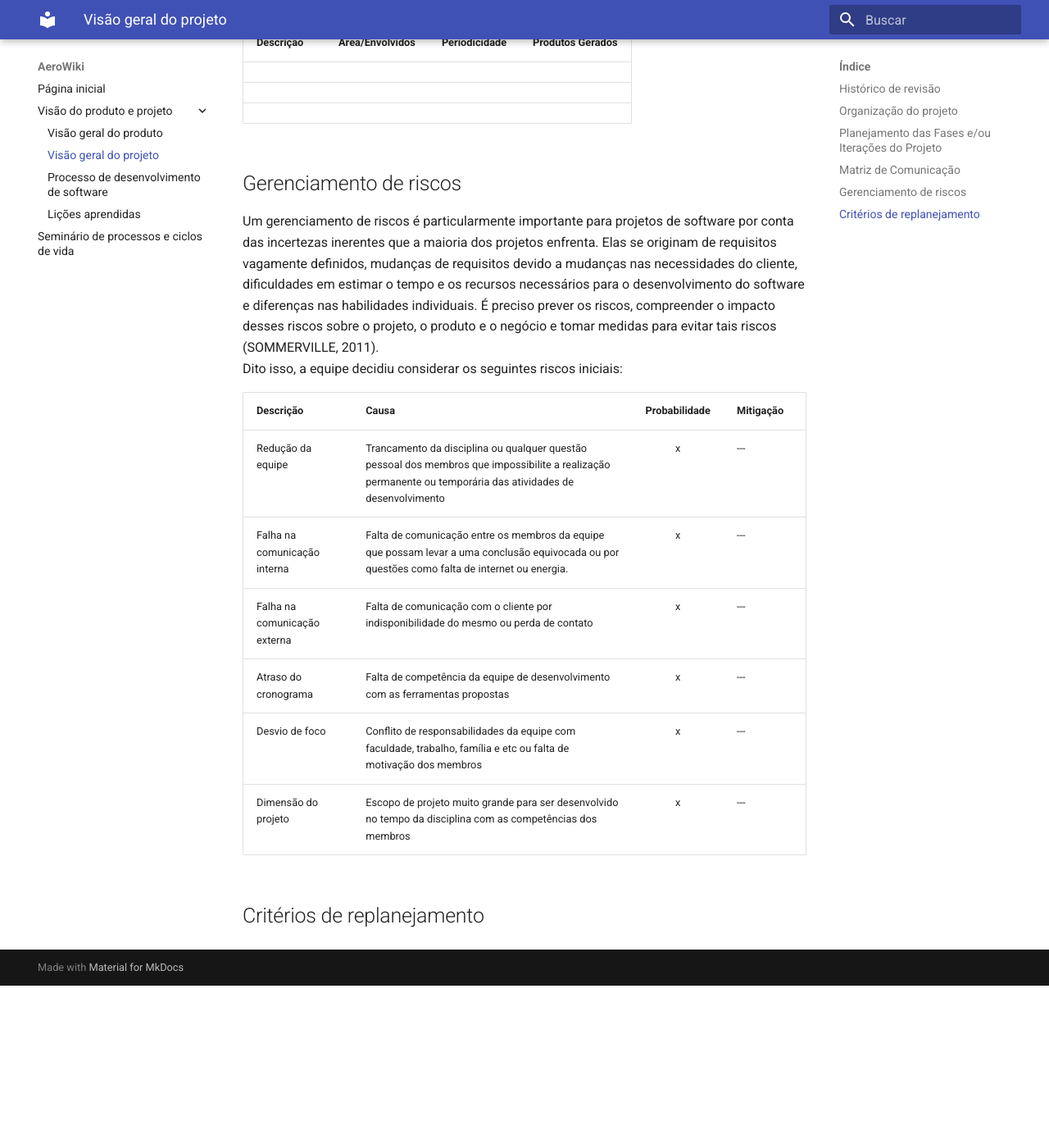
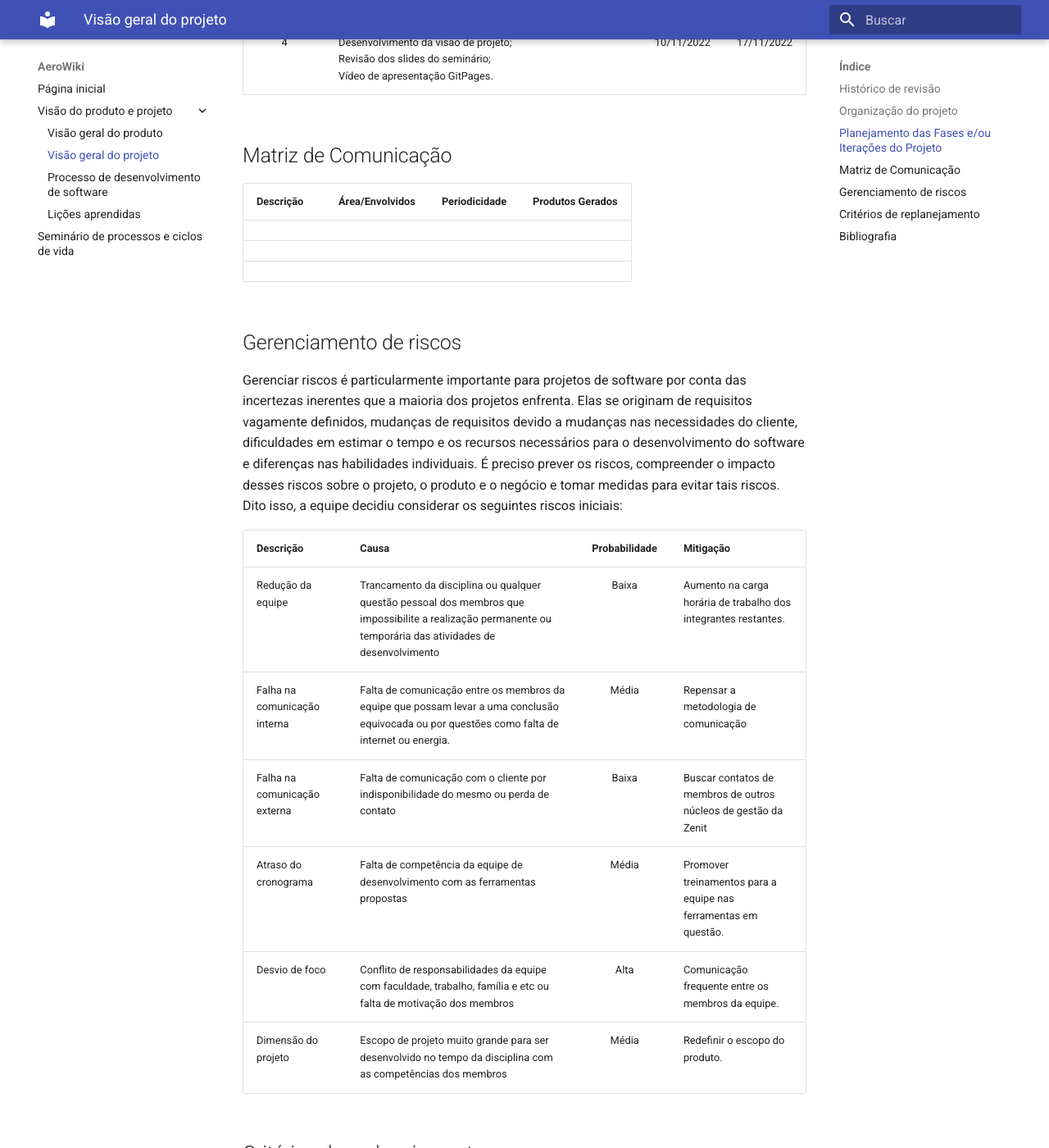
Before and after one commit to mdsreq-fga-unb/2022.2-AeroWiki, an MkDocs documentation site: the page built from docs/visao_do_produto_e_projeto/visao-do-projeto.md, in a window 1280 px wide and 1400 px high, scrolled down 1545 px. Shown: the whole window at 82% size. Built offline with MkDocs 1.6.1 and Material for MkDocs 9.7.7, drawn with Linux system fonts in a browser that asks for light colours; before the commit the page ends 2747 px from its top, so only the background shows below that; some of the changed text lies outside the part shown.

Commit message:
#4: alterações no documento
Co-authored-by: Arthur Trindade <arthur-catrindadeunb@hotmail.com>
> Co-authored-by: Gabriel de Souza <gabrielribeirof19@gmail.com>
Co-authored-by: Miguel Moreira <miguelmsoliveira@gmail.com>

```diff
--- a/docs/visao_do_produto_e_projeto/visao-do-projeto.md
+++ b/docs/visao_do_produto_e_projeto/visao-do-projeto.md
@@ -5,6 +5,7 @@
 | Data       | Versão | Descrição                           | Autor(es)     |
 | ---------- | ------ | ----------------------------------- | ------------- |
 | 14/11/2022 | 0.1    | Criação e estruturação do documento | Lucas Queiroz |
+| 16/11/2022 | 0.2    | Alterações no documento | Lucas Queiroz<br>Arthur Trindade<br> Gabriel de Souza<br>Miguel Moreira|
 
 
 
@@ -13,9 +14,10 @@
 | Papel         | Atribuições                                                  | Responsável        | Participantes                                                |
 | ------------- | ------------------------------------------------------------ | ------------------ | ------------------------------------------------------------ |
 | Desenvolvedor | Programar a aplicação;<br>Escrever a documentação do software;<br>Realizar testes. | Lucas Queiroz      | Arthur D'Assumpção<br> Arthur Trindade<br> Gabriel de Souza<br> Lucas Queiroz<br> Miguel Moreira |
-| Scrum Master  | Garantir que os processos relativos ao Scrum ocorram de maneira funcional. |                    | Arthur D'Arthur D'Assumpção<br> Arthur Trindade<br> Gabriel de Souza<br> Lucas Queiroz<br> Miguel Moreira |
+| Scrum Master  | Garantir que os processos relativos ao Scrum ocorram de maneira funcional. |       Gabriel de Souza             | Arthur D'Arthur D'Assumpção<br> Arthur Trindade<br> Gabriel de Souza<br> Lucas Queiroz<br> Miguel Moreira |
 | Product Owner | Desenvolver e comunicar, explicitamente, os objetivos do produto;<br>Criar e comunicar os itens do backlog do produto;<br>Garantir a compreensão do backlog do produto. | Arthur D'Assumpção | Arthur D'Assumpção                                           |
 | Designer      | Planejar o layout das interfaces do site.                    | Miguel Moreira     | Arthur D'Assumpção<br> Arthur Trindade<br> Gabriel de Souza<br> Lucas Queiroz<br> Miguel Moreira |
+| Cliente | Dar feedback do projeto à equipe de desenvolvimento; <br>Validar os protótipos e entregas; | Arthur D'Assumpção | Zenit Aerospace |
 
 ## Planejamento das Fases e/ou Iterações do Projeto
 
@@ -36,17 +38,20 @@
 |           |                 |               |                  |
 
 ## Gerenciamento de riscos
-Um gerenciamento de riscos é particularmente importante para projetos de software por conta das incertezas inerentes que a maioria dos projetos enfrenta. Elas se originam de requisitos vagamente definidos, mudanças de requisitos devido a mudanças nas necessidades do cliente, dificuldades em estimar o tempo e os recursos necessários para o desenvolvimento do software e diferenças nas habilidades individuais. É preciso prever os riscos, compreender o impacto desses riscos sobre o projeto, o produto e o negócio e tomar medidas para evitar tais riscos (SOMMERVILLE, 2011). <br>
+Gerenciar riscos é particularmente importante para projetos de software por conta das incertezas inerentes que a maioria dos projetos enfrenta. Elas se originam de requisitos vagamente definidos, mudanças de requisitos devido a mudanças nas necessidades do cliente, dificuldades em estimar o tempo e os recursos necessários para o desenvolvimento do software e diferenças nas habilidades individuais. É preciso prever os riscos, compreender o impacto desses riscos sobre o projeto, o produto e o negócio e tomar medidas para evitar tais riscos. <br>
 Dito isso, a equipe decidiu considerar os seguintes riscos iniciais:
 
 | Descrição | Causa | Probabilidade | Mitigação |
 | --------- | --------------- | :-------------: | ---------------- |
-| Redução da equipe | Trancamento da disciplina ou qualquer questão pessoal dos membros que impossibilite a realização permanente ou temporária das atividades de desenvolvimento | x | --- |
-| Falha na comunicação interna | Falta de comunicação entre os membros da equipe que possam levar a uma conclusão equivocada ou por questões como falta de internet ou energia. | x | --- |
-| Falha na comunicação externa | Falta de comunicação com o cliente por indisponibilidade do mesmo ou perda de contato | x | --- |
-| Atraso do cronograma | Falta de competência da equipe de desenvolvimento com as ferramentas propostas | x | --- |
-| Desvio de foco | Conflito de responsabilidades da equipe com faculdade, trabalho, família e etc ou falta de motivação dos membros | x | --- |
-| Dimensão do projeto | Escopo de projeto muito grande para ser desenvolvido no tempo da disciplina com as competências dos membros | x | --- |
+| Redução da equipe | Trancamento da disciplina ou qualquer questão pessoal dos membros que impossibilite a realização permanente ou temporária das atividades de desenvolvimento | Baixa | Aumento na carga horária de trabalho dos integrantes restantes. |
+| Falha na comunicação interna | Falta de comunicação entre os membros da equipe que possam levar a uma conclusão equivocada ou por questões como falta de internet ou energia. | Média | Repensar a metodologia de comunicação |
+| Falha na comunicação externa | Falta de comunicação com o cliente por indisponibilidade do mesmo ou perda de contato | Baixa | Buscar contatos de membros de outros núcleos de gestão da Zenit |
+| Atraso do cronograma | Falta de competência da equipe de desenvolvimento com as ferramentas propostas | Média | Promover treinamentos para a equipe nas ferramentas em questão. |
+| Desvio de foco | Conflito de responsabilidades da equipe com faculdade, trabalho, família e etc ou falta de motivação dos membros | Alta | Comunicação frequente entre os membros da equipe. |
+| Dimensão do projeto | Escopo de projeto muito grande para ser desenvolvido no tempo da disciplina com as competências dos membros | Média | Redefinir o escopo do produto. |
 
 
 ## Critérios de replanejamento
+
+## Bibliografia
+- Sommerville, I., Engenharia de software. 9th ed., Pearson Addison Wesley, 2011.
```
